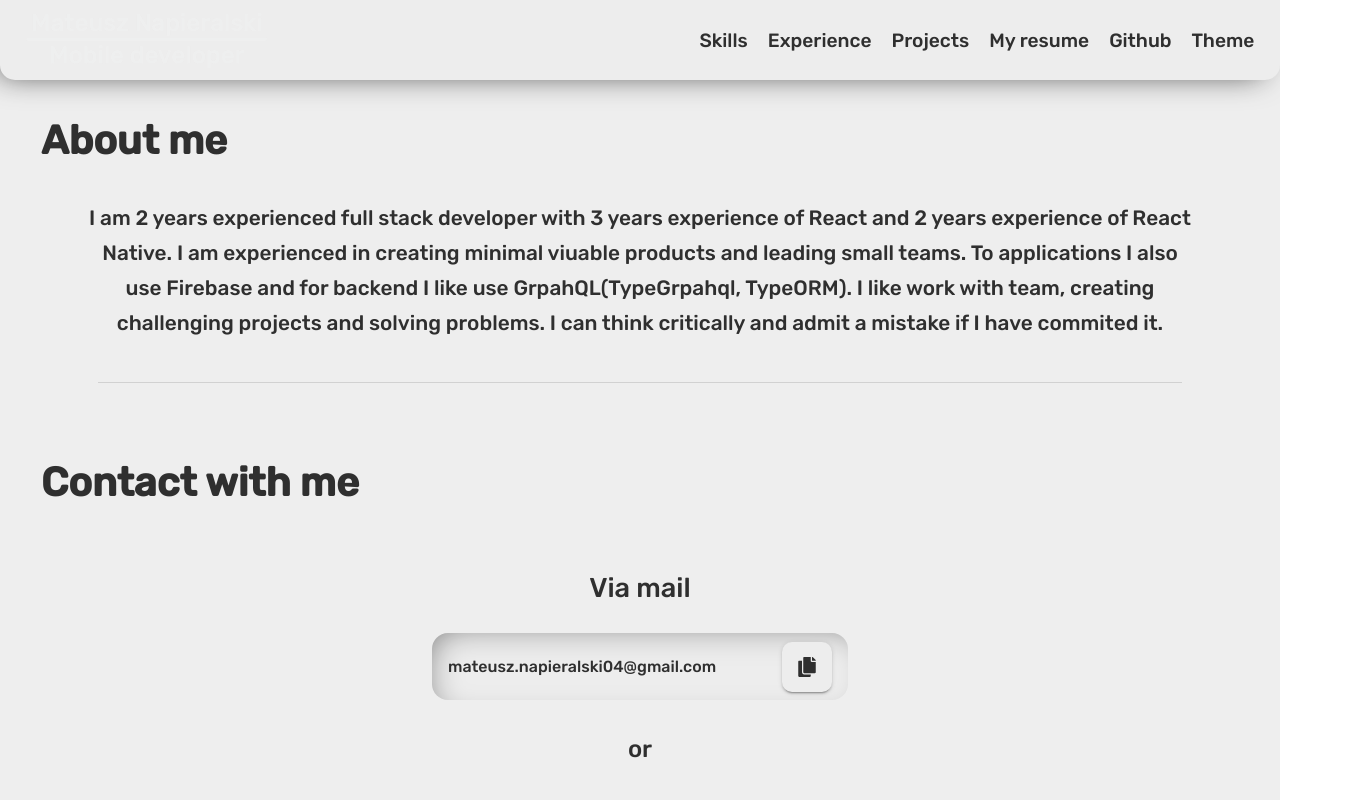
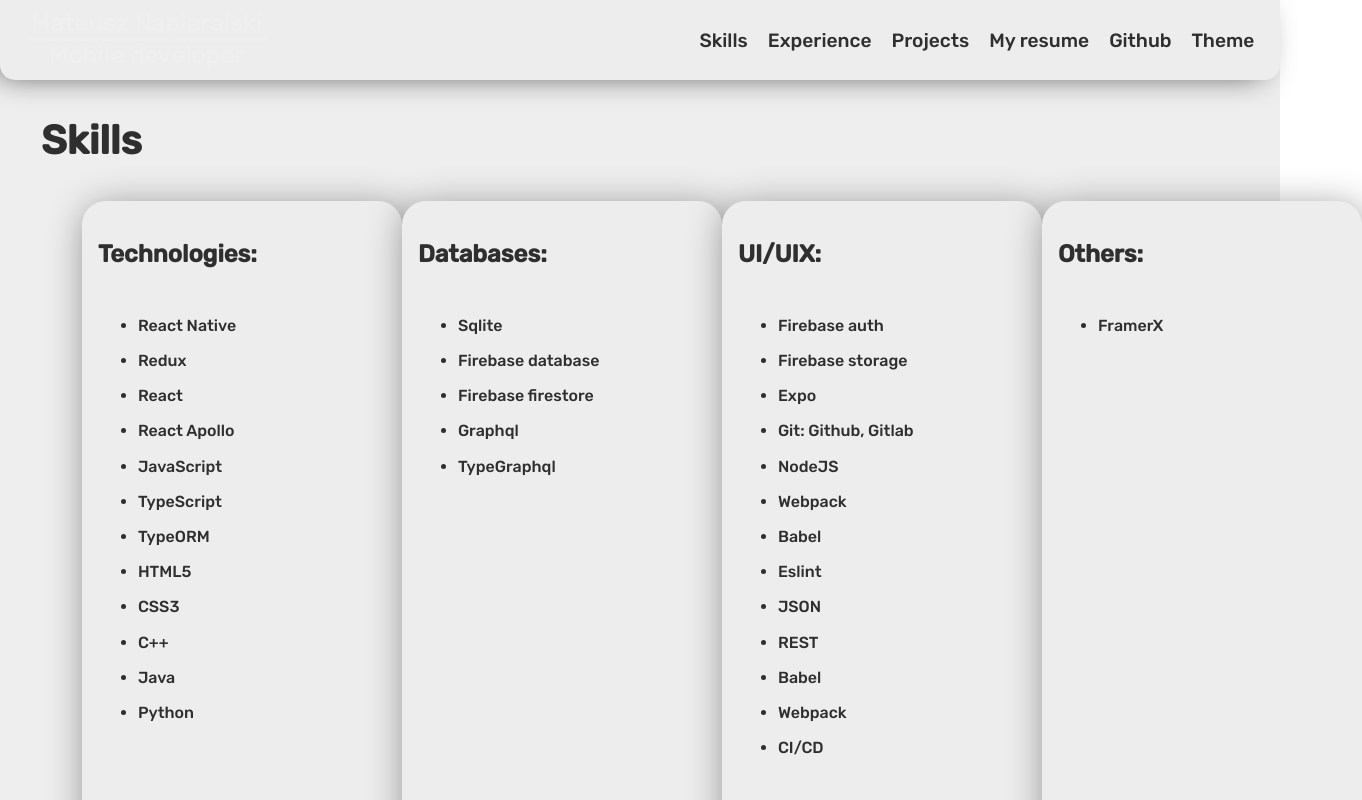
Before and after one commit to matiNap/mnapieralski.github.io, a React (Create React App) app in the folder app/: page / in a window 1280 px wide. Both pictures are taken after a click on the item "Skills". Shown: the top 800 px of the page, 1362 px wide, since content can reach past the window. Built offline with nearby package versions, Linux system fonts and the light colour scheme.

Commit message:
Add cards

```diff
--- a/app/src/App.tsx
+++ b/app/src/App.tsx
@@ -5,11 +5,12 @@
 import store, { persistedStore } from "./store";
 import Main from "./screens/Main";
 
-import { MAIN, EXP } from "./navRoutes";
+import { MAIN, EXP, SKILLS } from "./navRoutes";
 
 import Navigation from "./components/Navigation";
 import ThemeProvider from "./ThemeProvider";
 import Experience from "./screens/Experience";
+import Skills from "./screens/Skills";
 
 export default () => {
   return (
@@ -20,7 +21,8 @@
             <Navigation />
             <Switch>
               <Route exact path={EXP} component={Experience} />
-              <Route path={MAIN} component={Main} />
+              <Route exact path={MAIN} component={Main} />
+              <Route exact path={SKILLS} component={Skills} />
             </Switch>
           </Router>
         </ThemeProvider>
--- /dev/null
+++ b/app/src/components/Card/index.tsx
@@ -0,0 +1,20 @@
+import React, { ReactNode } from "react";
+import { useTheme } from "@material-ui/core";
+import "./style.css";
+
+interface Props {
+  children?: ReactNode | ReactNode[];
+  containerStyle?: React.CSSProperties;
+}
+
+export default ({ children, containerStyle }: Props) => {
+  const { palette } = useTheme();
+  return (
+    <div
+      style={{ backgroundColor: palette.secondary.dark, ...containerStyle }}
+      className="card-container"
+    >
+      {children}
+    </div>
+  );
+};
--- /dev/null
+++ b/app/src/components/Card/style.css
@@ -0,0 +1,11 @@
+.card-container {
+  -webkit-box-shadow: 3px 6px 37px 0px rgba(0, 0, 0, 0.41);
+  -moz-box-shadow: 3px 6px 37px 0px rgba(0, 0, 0, 0.41);
+  box-shadow: 3px 6px 37px 0px rgba(0, 0, 0, 0.41);
+  border-radius: 1.5rem;
+  min-width: 18rem;
+  min-height: 30rem;
+  display: flex;
+  flex-direction: column;
+  padding: 1rem;
+}
--- a/app/src/components/Container/index.tsx
+++ b/app/src/components/Container/index.tsx
@@ -3,8 +3,17 @@
 
 interface Props {
   children: ReactNode | ReactNode[];
+  flexDirection?: "row" | "column";
+  justifyContent?: "flex-start" | "flex-end" | "space-between" | "space-around";
 }
 
-export default ({ children }: Props) => {
-  return <div className="content-container">{children}</div>;
+export default ({ children, flexDirection, justifyContent }: Props) => {
+  return (
+    <div
+      className="content-container"
+      style={{ flexDirection, justifyContent }}
+    >
+      {children}
+    </div>
+  );
 };
--- /dev/null
+++ b/app/src/screens/Skills/components/SkillCard.tsx
@@ -0,0 +1,21 @@
+import React, { ReactNode } from "react";
+import Card from "../../../components/Card";
+
+interface Props {
+  children?: ReactNode | ReactNode[];
+  title: string;
+  points: string[];
+}
+
+export default ({ children, title, points }: Props) => {
+  return (
+    <Card containerStyle={{ width: "20rem", height: "40rem" }}>
+      <h2>{title}</h2>
+      <ul>
+        {points.map((point) => (
+          <li>{point}</li>
+        ))}
+      </ul>
+    </Card>
+  );
+};
--- /dev/null
+++ b/app/src/screens/Skills/index.tsx
@@ -0,0 +1,20 @@
+import React from "react";
+import Container from "../../components/Container";
+import "./style.css";
+import SkillCard from "./components/SkillCard";
+import data from "./skills.json";
+
+export default () => {
+  const { skills } = data;
+  return (
+    <Container>
+      <h1>Skills</h1>
+      <Container flexDirection="row" justifyContent="space-between">
+        <SkillCard title="Technologies:" points={skills.technologies} />
+        <SkillCard title="Databases:" points={skills.databases} />
+        <SkillCard title="UI/UIX:" points={skills.others} />
+        <SkillCard title="Others:" points={skills.ui} />
+      </Container>
+    </Container>
+  );
+};
--- /dev/null
+++ b/app/src/screens/Skills/skills.json
@@ -0,0 +1,42 @@
+{
+  "skills": {
+    "technologies": [
+      "React Native",
+      "Redux",
+      "React ",
+      "React Apollo",
+      "JavaScript",
+      "TypeScript",
+      "TypeORM",
+      "HTML5",
+      "CSS3",
+      "C++",
+      "Java",
+      "Python"
+    ],
+
+    "databases": [
+      "Sqlite",
+      "Firebase database",
+      "Firebase firestore",
+      "Graphql",
+      "TypeGraphql"
+    ],
+    "others": [
+      "Firebase auth",
+      "Firebase storage",
+      "Expo",
+      "Git: Github, Gitlab",
+      "NodeJS",
+      "Webpack",
+      "Babel",
+      "Eslint",
+      "JSON",
+      "REST",
+      "Babel",
+      "Webpack",
+      " CI/CD"
+    ],
+    "ui": ["FramerX"]
+  }
+}
--- /dev/null
+++ b/app/src/screens/Skills/style.css
@@ -0,0 +1,3 @@
+.skills-point {
+  font-size: 1.2rem;
+}
```
Also changed, not shown: app/src/screens/Skills/components/ListPoint.tsx (added, +9 -0 lines).
